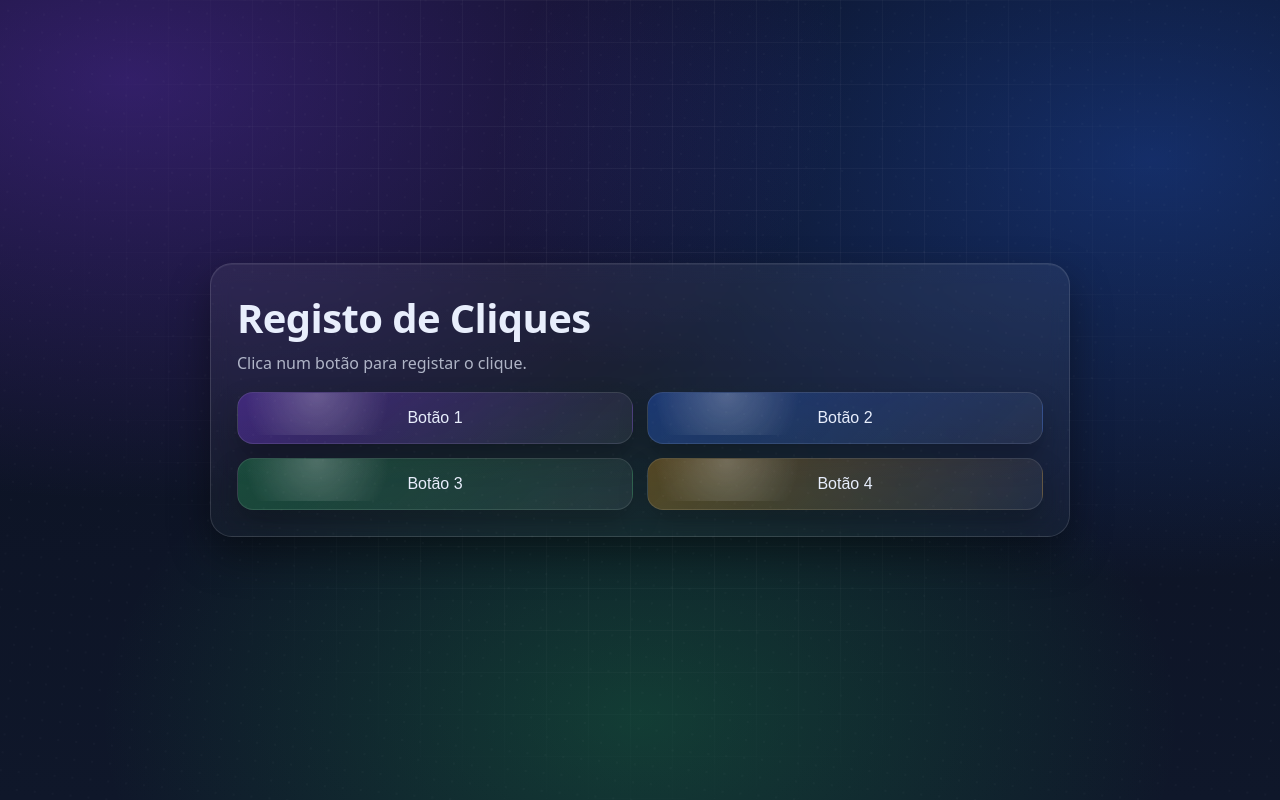
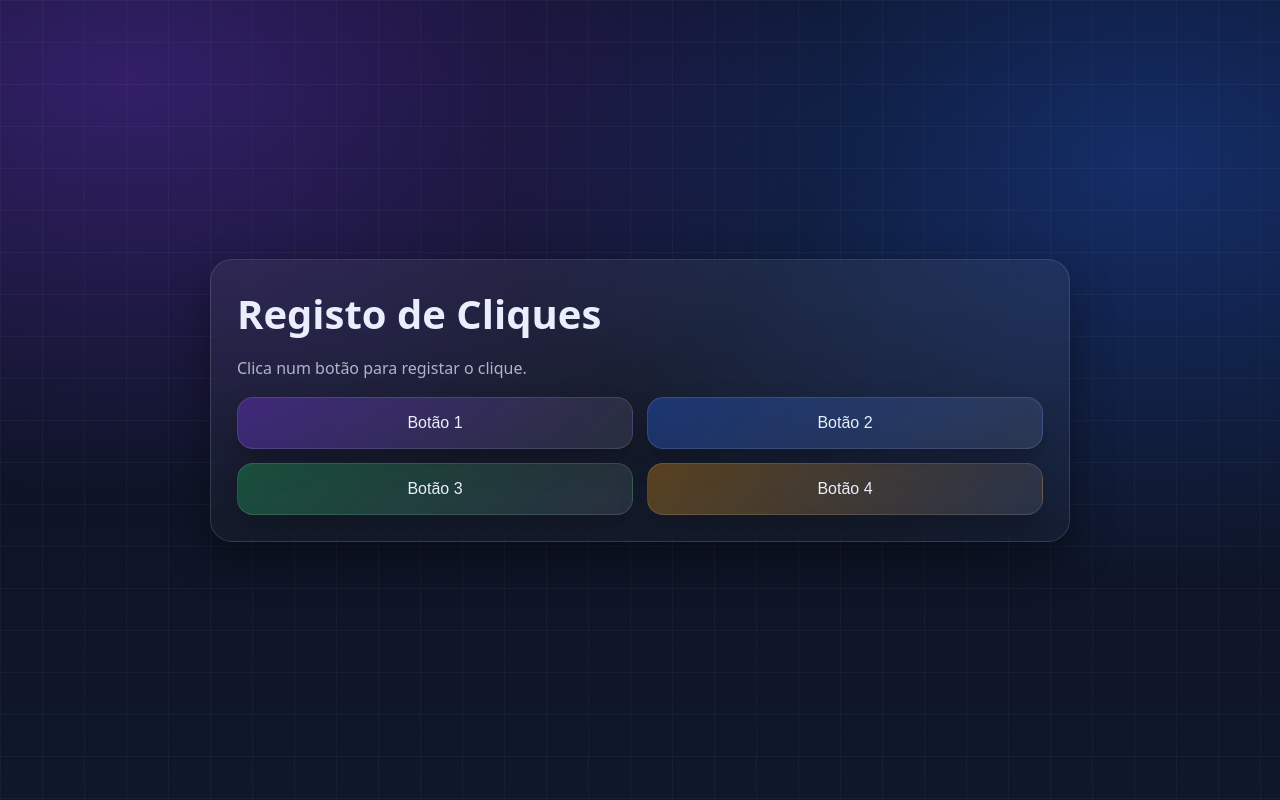
Before and after one commit to Vieira1-1/registo-cliques, a Flask app: page / in a window 1280 px wide. Run offline with Flask 3, Linux system fonts and the light colour scheme.

Commit message:
Update style.css

```diff
--- a/static/style.css
+++ b/static/style.css
@@ -4,17 +4,12 @@
   --bg0: #0b1020;
   --bg1: #0f172a;
   --card: rgba(255,255,255,0.06);
-  --card2: rgba(255,255,255,0.10);
   --text: #e8eefc;
   --muted: rgba(232,238,252,0.72);
   --border: rgba(255,255,255,0.12);
-
-  --p1: #7c3aed;  /* roxo */
-  --p2: #2563eb;  /* azul */
-  --p3: #22c55e;  /* verde */
-  --p4: #f59e0b;  /* laranja */
 }
 
+/* FUNDO COM MOSAICO + GRADIENTE */
 body{
   margin: 0;
   font-family: ui-sans-serif, system-ui, -apple-system, Segoe UI, Roboto, Arial, sans-serif;
@@ -24,14 +19,12 @@ body{
   place-items: center;
   padding: 18px;
   background:
-    radial-gradient(1200px 700px at 10% 10%, rgba(124, 58, 237, 0.35), transparent 60%),
-    radial-gradient(1100px 700px at 90% 20%, rgba(37, 99, 235, 0.35), transparent 60%),
-    radial-gradient(900px 600px at 50% 90%, rgba(34, 197, 94, 0.22), transparent 60%),
+    radial-gradient(1200px 700px at 10% 10%, rgba(124,58,237,0.35), transparent 60%),
+    radial-gradient(1100px 700px at 90% 20%, rgba(37,99,235,0.35), transparent 60%),
     linear-gradient(180deg, var(--bg0), var(--bg1));
   overflow-x: hidden;
 }
 
-/* mosaico / grid pattern */
 body::before{
   content: "";
   position: fixed;
@@ -41,34 +34,19 @@ body::before{
     linear-gradient(rgba(255,255,255,0.06) 1px, transparent 1px),
     linear-gradient(90deg, rgba(255,255,255,0.06) 1px, transparent 1px);
   background-size: 42px 42px;
-  mask-image: radial-gradient(circle at 50% 30%, black 0%, rgba(0,0,0,0.55) 45%, transparent 75%);
-  opacity: 0.9;
+  opacity: 0.6;
 }
 
-/* pontinhos subtis (muito leve) */
-body::after{
-  content: "";
-  position: fixed;
-  inset: -200px;
-  pointer-events: none;
-  background:
-    radial-gradient(rgba(255,255,255,0.06) 1px, transparent 1px);
-  background-size: 18px 18px;
-  opacity: 0.35;
-  transform: rotate(6deg);
-}
-
+/* CARTÃO */
 .card{
   width: min(860px, 100%);
   border-radius: 22px;
   padding: 26px;
   background: linear-gradient(180deg, var(--card), rgba(255,255,255,0.03));
   border: 1px solid var(--border);
-  box-shadow:
-    0 18px 40px rgba(0,0,0,0.40),
-    0 1px 0 rgba(255,255,255,0.06) inset;
+  box-shadow: 0 18px 40px rgba(0,0,0,0.40);
   backdrop-filter: blur(10px);
-  animation: cardIn 420ms cubic-bezier(.2,.9,.2,1) both;
+  animation: cardIn 400ms ease-out both;
 }
 
 @keyframes cardIn {
@@ -79,15 +57,14 @@ body::after{
 h1{
   margin: 0 0 8px 0;
   font-size: clamp(26px, 3.3vw, 40px);
-  letter-spacing: -0.6px;
 }
 
 .sub{
-  margin: 0 0 18px 0;
+  margin-bottom: 18px;
   color: var(--muted);
-  line-height: 1.35;
 }
 
+/* BOTÕES */
 .buttons{
   display: grid;
   grid-template-columns: repeat(2, 1fr);
@@ -95,65 +72,30 @@ h1{
 }
 
 .btn{
-  position: relative;
   padding: 16px;
-  border: 1px solid rgba(255,255,255,0.10);
+  font-size: 16px;
   border-radius: 16px;
-  background: rgba(255,255,255,0.06);
+  border: 1px solid rgba(255,255,255,0.12);
+  background: rgba(255,255,255,0.08);
   color: var(--text);
-  font-size: 16px;
   cursor: pointer;
-  overflow: hidden;
-  transition: transform 140ms ease, box-shadow 140ms ease, border-color 140ms ease;
+  transition: transform 140ms ease, box-shadow 140ms ease;
   box-shadow: 0 14px 28px rgba(0,0,0,0.25);
-}
-
-.btn::before{
-  content: "";
-  position: absolute;
-  inset: 0;
-  opacity: 0.9;
-  background: radial-gradient(120px 120px at 20% 20%, rgba(255,255,255,0.25), transparent 60%);
-  mix-blend-mode: screen;
-  transform: translateY(-8px);
-}
-
-.btn::after{
-  content: "";
-  position: absolute;
-  inset: -40%;
-  background: linear-gradient(90deg, transparent, rgba(255,255,255,0.26), transparent);
-  transform: translateX(-120%) rotate(8deg);
-  transition: transform 520ms ease;
-  opacity: 0.35;
 }
 
 .btn:hover{
   transform: translateY(-2px);
-  border-color: rgba(255,255,255,0.22);
   box-shadow: 0 18px 36px rgba(0,0,0,0.32);
-}
-.btn:hover::after{
-  transform: translateX(120%) rotate(8deg);
 }
 
 .btn:active{
-  transform: translateY(0px) scale(0.99);
+  transform: scale(0.98);
 }
 
-/* cores diferentes por botão */
-.b1{ background: linear-gradient(135deg, rgba(124,58,237,0.35), rgba(255,255,255,0.05)); }
-.b2{ background: linear-gradient(135deg, rgba(37,99,235,0.35), rgba(255,255,255,0.05)); }
-.b3{ background: linear-gradient(135deg, rgba(34,197,94,0.28), rgba(255,255,255,0.05)); }
-.b4{ background: linear-gradient(135deg, rgba(245,158,11,0.28), rgba(255,255,255,0.05)); }
-
-.result{
-  margin-top: 18px;
-  padding-top: 16px;
-  border-top: 1px solid rgba(255,255,255,0.10);
-  color: var(--muted);
-  font-size: 14px;
-}
+.b1{ background: linear-gradient(135deg, rgba(124,58,237,0.35), rgba(255,255,255,0.08)); }
+.b2{ background: linear-gradient(135deg, rgba(37,99,235,0.35), rgba(255,255,255,0.08)); }
+.b3{ background: linear-gradient(135deg, rgba(34,197,94,0.30), rgba(255,255,255,0.08)); }
+.b4{ background: linear-gradient(135deg, rgba(245,158,11,0.30), rgba(255,255,255,0.08)); }
 
 /* MODAL */
 .modal{
```
Also changed, not shown: other parts of static/style.css (+17 -21 lines).
